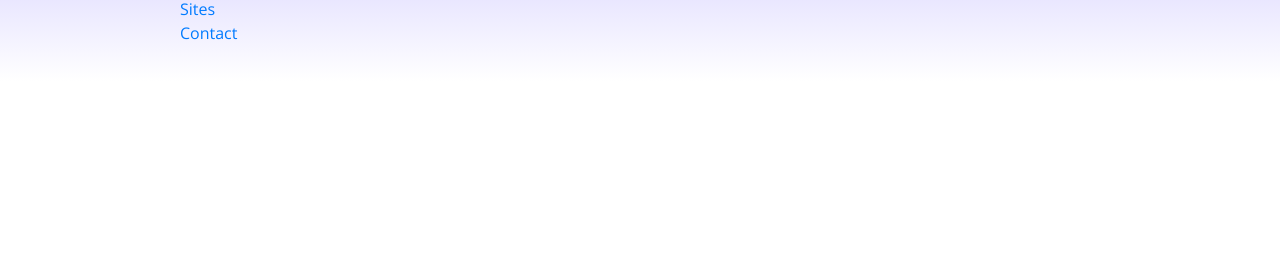
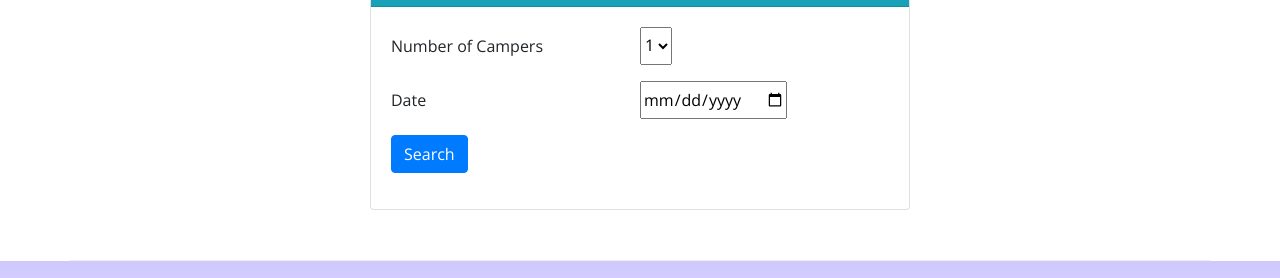
Before and after one commit to CindyGenoves/nucamp, a website: page index.html in a window 1280 px wide. Shown: the part 1256-1534 px from the top of the page. Before the commit the page ends 1337 px from the top, so only its background shows below. Drawn offline with nearby package versions, Linux system fonts and the light colour scheme.

Commit message:
Week 2 Task 2

```diff
--- a/index.html
+++ b/index.html
@@ -67,8 +67,7 @@
             </div>
         </div>
 
-        <div class="row row-content
-        align-items-center">
+        <div class="row row-content align-items-center">
             <div class="col-sm-4 col-md-3">
                 <h2>Featured Campsites</h2>
             </div>
@@ -84,8 +83,7 @@
             </div>
         </div>
 
-        <div class="row row-content
-        align-items-center">
+        <div class="row row-content align-items-center">
             <div class="col-sm-4 order-sm-last col-md-3">
                 <h2 class="text-sm-right">Our Community Partners</h2>
             </div>
@@ -97,6 +95,38 @@
                         <p class="d-none d-sm-block">Bootstrap Outfitters supplies you with gear you need at prices you can't beat.</p>
                     </div>
                 </div>
+            </div>
+        </div>
+        <div class="row row-content">
+            <div class="col col-sm-6 mx-auto">
+                <div class="card">
+                    <h3 class="card-header bg-info text-white">Reserve a Campsite</h3>
+                    <div class="card-body">
+                        <form>
+                            <div class="form-group row">
+                                <label for="numberOfCampers" class="col col-sm-6 col-form-label">Number of Campers</label>
+                                    <select name="numCampers" id="numCampers">
+                                        <option value="1">1</option>
+                                        <option value="2">2</option>
+                                        <option value="3">3</option>
+                                        <option value="4">4</option>
+                                        <option value="5">5</option>
+                                        <option value="6">6</option>
+                                    </select>
+                            </div>
+                            <div class="form-group row">
+                                <label for="date" class="col col-sm-6 col-form-label">Date</label>
+                                <input type="date" id="date" name="date" placeholder="date">
+                            </div>
+                            <div class="form-group row">
+                                <div class="col">
+                                    <button type="submit" class="btn btn-primary">Search</button>
+                                </div>
+                            </div>
+                        </form>
+                    </div>
+                </div>
+
             </div>
         </div>
     </div>
```
